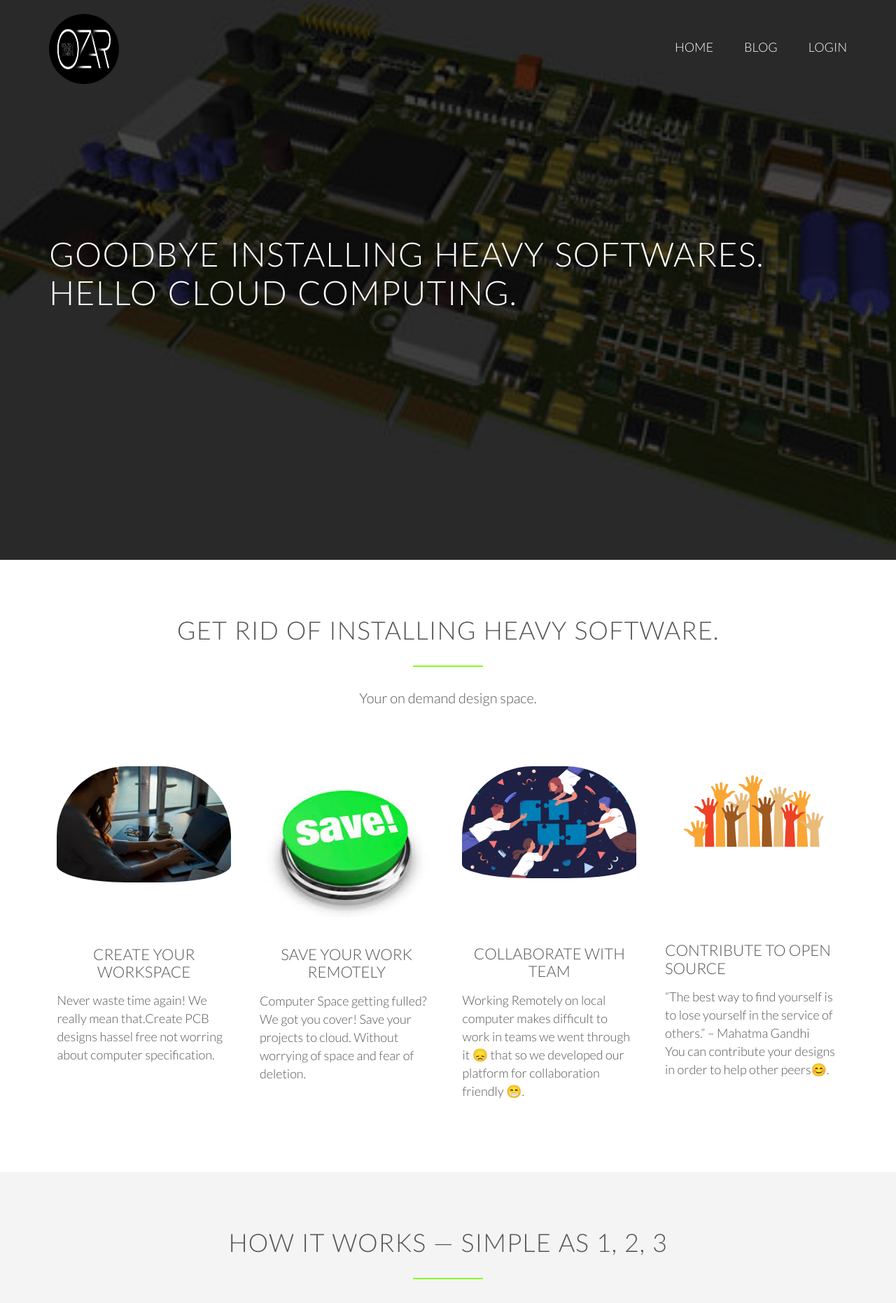
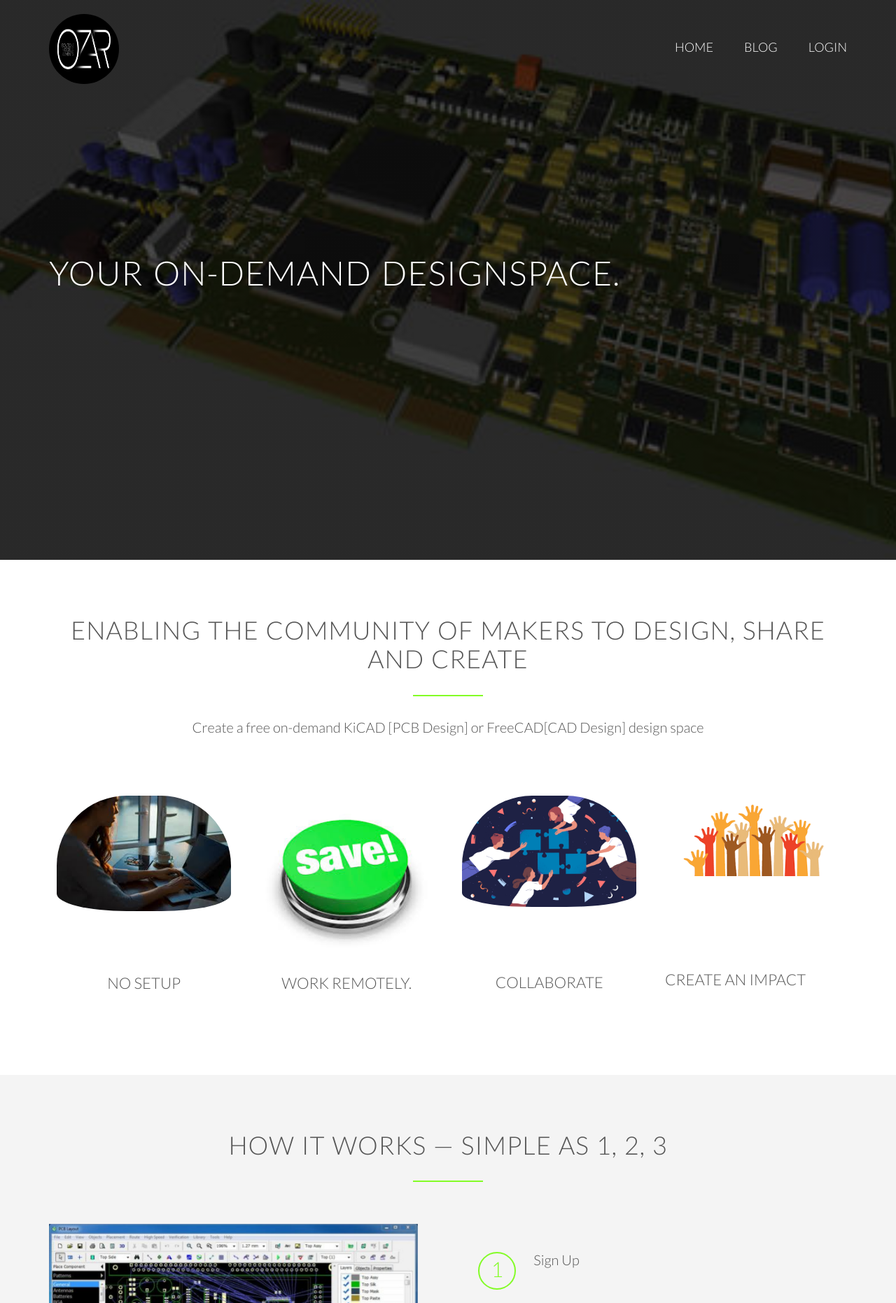
Before and after one commit to syashfr/ozar, a Django app: template templates/base.html in a window 1280 px wide. Shown: the top 1862 px of the page at 70% size. Run offline with Django 3.2, Linux system fonts and the light colour scheme; the template is opened without the code that fills it, so the values that code supplies are empty; some libraries are stand-ins or nearby versions; some web fonts are replaced.

Commit message:
edited text

```diff
--- a/templates/base.html
+++ b/templates/base.html
@@ -24,8 +24,6 @@
     <meta name="msapplication-config" content="{% static '/resources/favicons/browserconfig.xml' %}">
     <meta name="theme-color" content="#ffffff">
 
-
-
 </head>
 <body>
     <header>
@@ -42,52 +40,38 @@
         </nav>
         <div class="hero-text-box">
             <h1>
-                Goodbye Installing Heavy Softwares.<br>
-                Hello Cloud Computing.
+               Your On-demand designspace.<br>
             </h1>
         </div>
     </header>
     <section class="section-features js--section-features" id="features">
         <div class="row">
-            <h2>Get Rid of Installing Heavy Software.</h2>
-            <p class="long-copy">
-                Your on demand design space.
-            </p>
+            <h2>Enabling the community of makers to design, share and create</h2>
         </div>
+        <p class="long-copy">
+            Create a free on-demand KiCAD [PCB Design] or FreeCAD[CAD Design] design space
+        </p>
         <div class="row js--wp-1">
             <div class="col span-1-of-4 box">
                 <!--<i class="ion-ios-infinite-outline icon-big"></i>-->
                 <img src="{% static 'resources/img/remoteWorkspace.jfif' %}" alt="create work" class="logo createWorkspace">
-                <h3 style="text-align:center">create your workspace</h3>
-                <p>
-                    Never waste time again! We really mean that.Create PCB designs hassel free not worring about computer specification.
-                </p>
+                <h3 style="text-align:center">No setup</h3>
+
             </div>
             <div class="col span-1-of-4 box">
                 <!--<i class="ion-ios-stopwatch-outline icon-big"></i>-->
                 <img src="{% static 'resources/img/saveWork.jfif' %}" alt="save work" class="logo">
-                <h3 style="text-align:center">save your work remotely</h3>
-                <p>
-                    Computer Space getting fulled? We got you cover! Save your projects to cloud. Without worrying of space and fear of deletion.
-                </p>
+                <h3 style="text-align:center"> Work remotely.</h3>
             </div>
             <div class="col span-1-of-4 box">
                 <!--  <i class="ion-ios-nutrition-outline icon-big"></i> -->
                 <img src="{% static 'resources/img/collaborate.jpg' %}" alt="collaborate" class="logo collaborate">
-
-                <h3 style="text-align:center">Collaborate With team</h3>
-                <p>
-                    Working Remotely on local computer makes difficult to work in teams we went through it 😞 that so we developed our platform for collaboration friendly 😁.
-                </p>
+                <h3 style="text-align:center">Collaborate</h3>
             </div>
             <div class="col span-1-of-4 box">
                 <!--     <i class="ion-ios-cart-outline icon-big"></i> -->
                 <img src="{% static 'resources/img/contribute.png' %}" alt="contribute" class="logo contribute">
-                <h3>Contribute To Open Source</h3>
-                <p>
-                    “The best way to find yourself is to lose yourself in the service of others.” – Mahatma Gandhi<br />
-                    You can contribute your designs in order to help other peers😊.
-                </p>
+                <h3>Create an Impact </h3>
             </div>
         </div>
     </section>
@@ -102,7 +86,7 @@
             <div class="col span-1-of-2 steps-box">
                 <div class="works-step">
                     <div>1</div>
-                    <p>Choose the subscription plan that best fits your needs and sign up today.</p>
+                    <p>Sign Up</p>
                 </div>
                 <div class="works-step">
                     <div>2</div>
@@ -110,15 +94,12 @@
                 </div>
                 <div class="works-step">
                     <div>3</div>
-                    <p>Saev your project. See you the next time!</p>
+                    <p>Start Designing</p>
                 </div>
-
-                <a href="#" class="btn-app"><img src="{% static 'resources/img/download-app.svg' %}" alt="App Store Button"></a>
-                <a href="#" class="btn-app"><img src="{% static 'resources/img/download-app-android.png' %}" alt="Play Store Button"></a>
             </div>
         </div>
     </section>
-    <section class="section-form">
+    {% comment %} <section class="section-form">
         <div class="row">
             <h2>We're happy to hear from you</h2>
         </div>
@@ -179,7 +160,7 @@
                 </div>
             </form>
         </div>
-    </section>
+    </section> {% endcomment %}
     <footer>
         <div class="row">
             <div class="col span-1-of-2">
```
Also changed, not shown: db.sqlite3.
